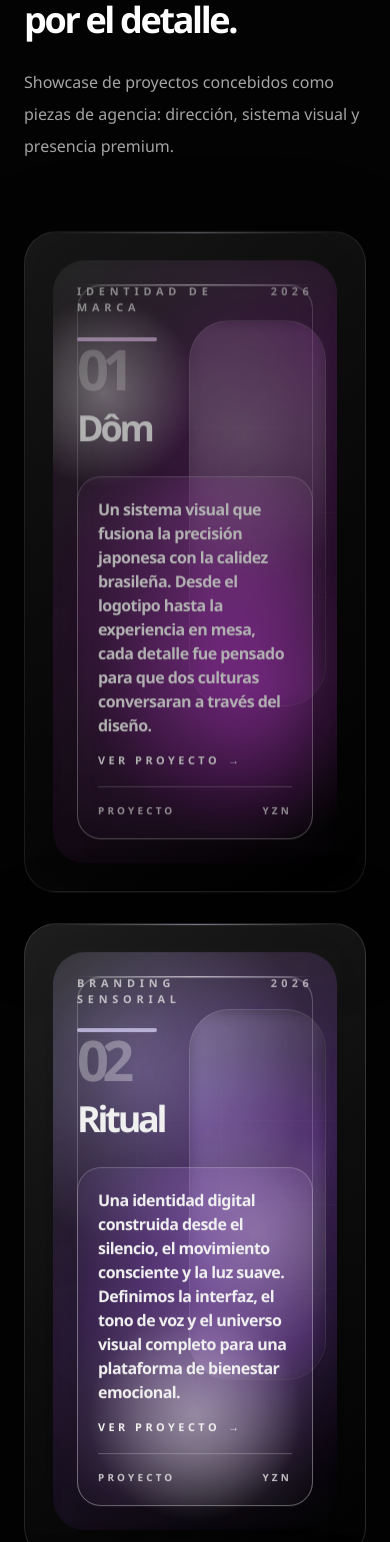
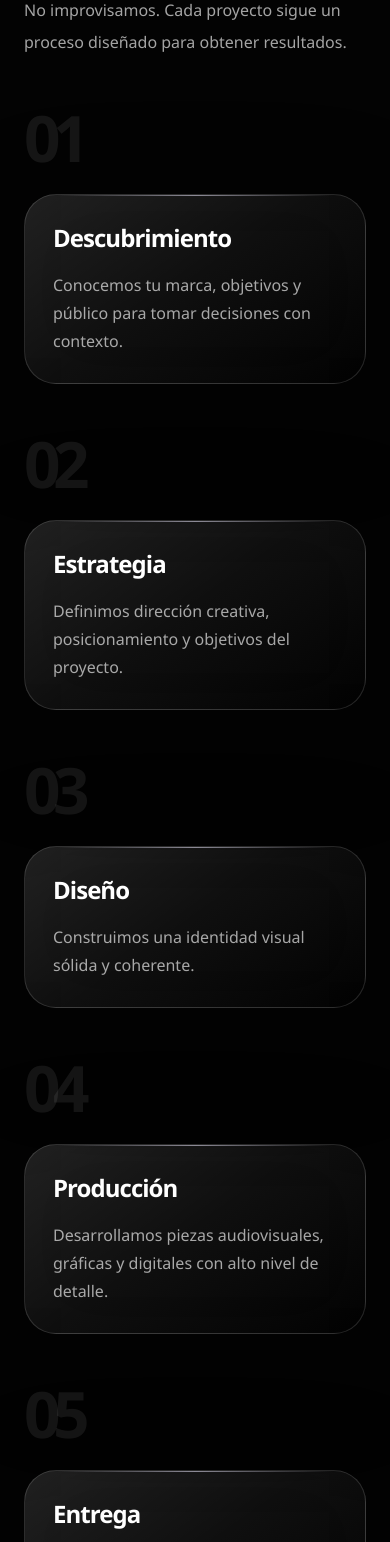
Before and after one commit to jaidervelastegui-sketch/yzn-agency, a Next.js app: page / in a window 390 px wide. Shown: the part 3866-5408 px from the top of the page. Built offline with nearby package versions, Linux system fonts and the light colour scheme.

Commit message:
Add premium UX interactions

```diff
--- a/package.json
+++ b/package.json
@@ -9,6 +9,7 @@
     "lint": "eslint"
   },
   "dependencies": {
+    "framer-motion": "^12.42.2",
     "gsap": "^3.15.0",
     "lenis": "^1.3.25",
     "next": "16.2.10",
--- a/src/app/layout.js
+++ b/src/app/layout.js
@@ -1,5 +1,6 @@
 import { Geist, Geist_Mono } from "next/font/google";
 import "./globals.css";
+import PageTransition from "@/components/ui/PageTransition";
 
 const geistSans = Geist({
   variable: "--font-geist-sans",
@@ -23,7 +24,7 @@ export default function RootLayout({ children }) {
       lang="es"
       className={`${geistSans.variable} ${geistMono.variable} h-full antialiased`}
     >
-      <body className="min-h-full flex flex-col">{children}</body>
+      <body className="min-h-full flex flex-col"><PageTransition>{children}</PageTransition></body>
     </html>
   );
 }
--- a/src/app/page.js
+++ b/src/app/page.js
@@ -5,6 +5,7 @@ import PageShell from "@/components/layout/PageShell";
 import Contact from "@/components/sections/Contact";
 import Hero from "@/components/sections/Hero";
 import Portfolio from "@/components/sections/Portfolio";
+import Process from "@/components/sections/Process";
 import Services from "@/components/sections/Services";
 import Testimonials from "@/components/sections/Testimonials";
 
@@ -17,6 +18,7 @@ export default function Home() {
       <main>
         <Hero />
         <Services />
+        <Process />
         <Portfolio />
         <Testimonials />
         <Contact />
--- a/src/components/layout/Navbar.jsx
+++ b/src/components/layout/Navbar.jsx
@@ -7,6 +7,7 @@ import Button from "@/components/ui/Button";
 const navItems = [
   { label: "Inicio", href: "#inicio" },
   { label: "Servicios", href: "#servicios" },
+  { label: "Proceso", href: "#proceso" },
   { label: "Portafolio", href: "#portafolio" },
   { label: "Testimonios", href: "#testimonios" },
   { label: "Contacto", href: "#contacto" },
--- /dev/null
+++ b/src/components/sections/Process.jsx
@@ -0,0 +1,159 @@
+"use client";
+
+import { useEffect, useLayoutEffect, useRef } from "react";
+import { ScrollTrigger } from "gsap/ScrollTrigger";
+
+import { gsap } from "@/components/animations/gsapClient";
+import Card from "@/components/ui/Card";
+import Container from "@/components/ui/Container";
+import SectionTitle from "@/components/ui/SectionTitle";
+
+const useIsomorphicLayoutEffect =
+  typeof window !== "undefined" ? useLayoutEffect : useEffect;
+
+const steps = [
+  {
+    number: "01",
+    title: "Descubrimiento",
+    text: "Conocemos tu marca, objetivos y público para tomar decisiones con contexto.",
+  },
+  {
+    number: "02",
+    title: "Estrategia",
+    text: "Definimos dirección creativa, posicionamiento y objetivos del proyecto.",
+  },
+  {
+    number: "03",
+    title: "Diseño",
+    text: "Construimos una identidad visual sólida y coherente.",
+  },
+  {
+    number: "04",
+    title: "Producción",
+    text: "Desarrollamos piezas audiovisuales, gráficas y digitales con alto nivel de detalle.",
+  },
+  {
+    number: "05",
+    title: "Entrega",
+    text: "Presentamos el proyecto, realizamos ajustes finales y acompañamos su implementación.",
+  },
+];
+
+export default function Process() {
+  const sectionRef = useRef(null);
+
+  useIsomorphicLayoutEffect(() => {
+    gsap.registerPlugin(ScrollTrigger);
+
+    const ctx = gsap.context(() => {
+      const items = sectionRef.current.querySelectorAll("[data-motion-item]");
+
+      items.forEach((item) => {
+        gsap.from(item, {
+          y: 56,
+          autoAlpha: 0,
+          duration: 0.9,
+          ease: "power3.out",
+          scrollTrigger: {
+            trigger: item,
+            start: "top 78%",
+            once: true,
+          },
+        });
+      });
+
+      const titles = sectionRef.current.querySelectorAll("[data-motion-title]");
+      gsap.from(titles, {
+        y: 28,
+        autoAlpha: 0,
+        duration: 0.75,
+        ease: "power3.out",
+        stagger: 0.12,
+        scrollTrigger: {
+          trigger: sectionRef.current,
+          start: "top 76%",
+          once: true,
+        },
+      });
+
+      const texts = sectionRef.current.querySelectorAll("[data-motion-text]");
+      gsap.from(texts, {
+        y: 20,
+        autoAlpha: 0,
+        duration: 0.7,
+        ease: "power3.out",
+        stagger: 0.08,
+        scrollTrigger: {
+          trigger: sectionRef.current,
+          start: "top 74%",
+          once: true,
+        },
+      });
+    }, sectionRef);
+
+    requestAnimationFrame(() => ScrollTrigger.refresh());
+
+    return () => ctx.revert();
+  }, []);
+
+  return (
+    <section
+      ref={sectionRef}
+      className="relative overflow-hidden py-20 sm:py-40"
+      data-motion-section="process"
+      id="proceso"
+    >
+      <div className="absolute left-1/2 top-1/3 -z-10 h-[32rem] w-[42rem] -translate-x-1/2 rounded-full bg-violet-500/9 blur-[130px]" />
+
+      <Container>
+        <SectionTitle
+          eyebrow="Proceso"
+          title="Nuestra metodología"
+        >
+          No improvisamos. Cada proyecto sigue un proceso diseñado para obtener resultados.
+        </SectionTitle>
+
+        <div className="relative" data-motion-group>
+          <div className="absolute left-[2.25rem] top-0 hidden h-full w-px bg-gradient-to-b from-transparent via-violet-100/25 to-transparent lg:block" />
+
+          <div className="space-y-12 sm:space-y-16 lg:space-y-20">
+            {steps.map((step, index) => (
+              <div
+                key={step.number}
+                className="relative grid gap-6 lg:grid-cols-[4rem_1px_1fr] lg:gap-x-10 lg:gap-y-0"
+                data-motion-item={`process-${index + 1}`}
+              >
+                <div className="flex items-start lg:justify-end">
+                  <span className="text-[4rem] sm:text-[6rem] font-black leading-none tracking-[-0.12em] text-white/[0.08] lg:text-[8rem]">
+                    {step.number}
+                  </span>
+                </div>
+
+                <div className="relative hidden flex-col items-center lg:flex">
+                  <div className="relative z-10 mt-3 h-3 w-3 rounded-full border border-violet-100/50 bg-violet-100/20 shadow-[0_0_18px_rgba(168,85,247,0.35)]" />
+                </div>
+
+                <Card className="p-6 sm:p-8" data-motion-item={undefined}>
+                  <div className="relative">
+                    <h3
+                      className="text-2xl font-semibold tracking-[-0.04em] text-white sm:text-3xl"
+                      data-motion-title
+                    >
+                      {step.title}
+                    </h3>
+                    <p
+                      className="mt-4 max-w-2xl text-base leading-7 text-white/64"
+                      data-motion-text
+                    >
+                      {step.text}
+                    </p>
+                  </div>
+                </Card>
+              </div>
+            ))}
+          </div>
+        </div>
+      </Container>
+    </section>
+  );
+}
--- /dev/null
+++ b/src/components/ui/PageTransition.jsx
@@ -0,0 +1,22 @@
+"use client";
+
+import { motion, AnimatePresence } from "framer-motion";
+import { usePathname } from "next/navigation";
+
+export default function PageTransition({ children }) {
+  const pathname = usePathname();
+
+  return (
+    <AnimatePresence mode="wait">
+      <motion.div
+        key={pathname}
+        initial={{ opacity: 0 }}
+        animate={{ opacity: 1 }}
+        exit={{ opacity: 0 }}
+        transition={{ duration: 0.3, ease: "easeInOut" }}
+      >
+        {children}
+      </motion.div>
+    </AnimatePresence>
+  );
+}
```
Also changed, not shown: 1 other file (tests, documents, lock files or other folders).
